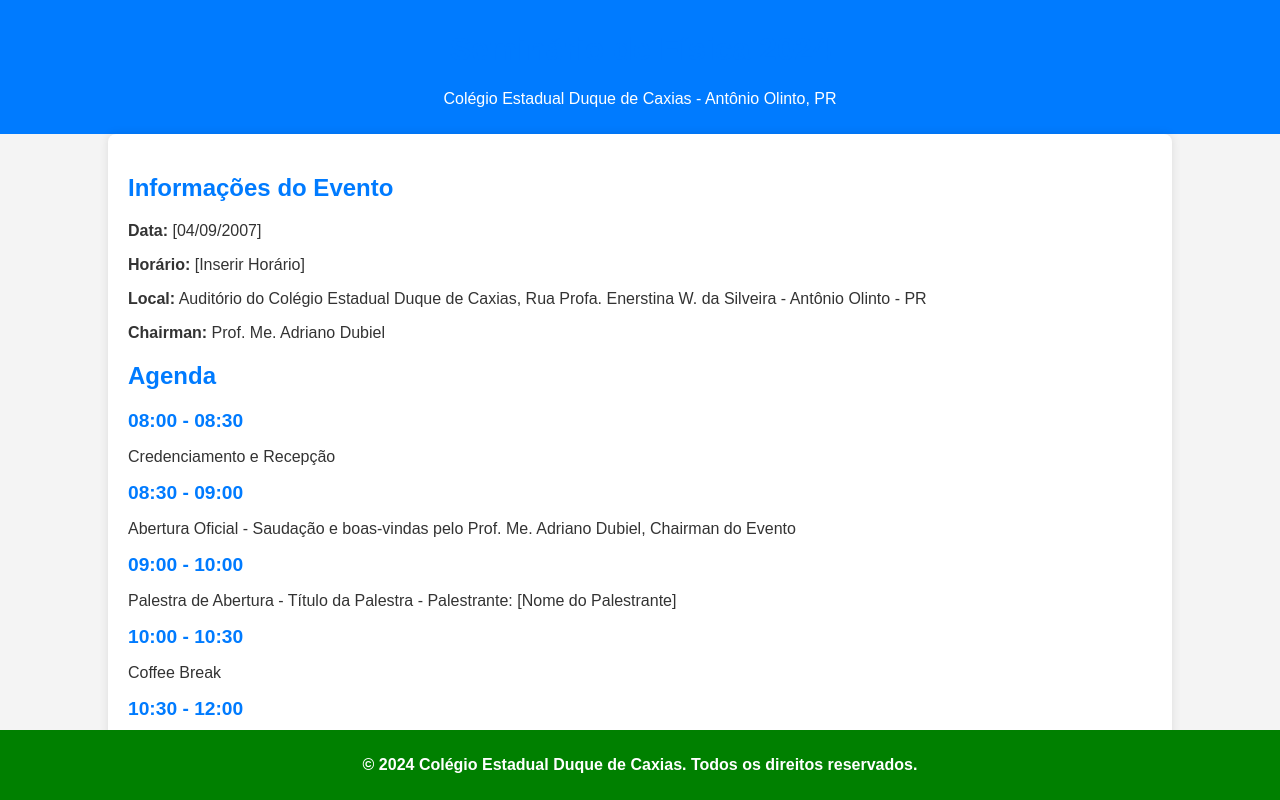
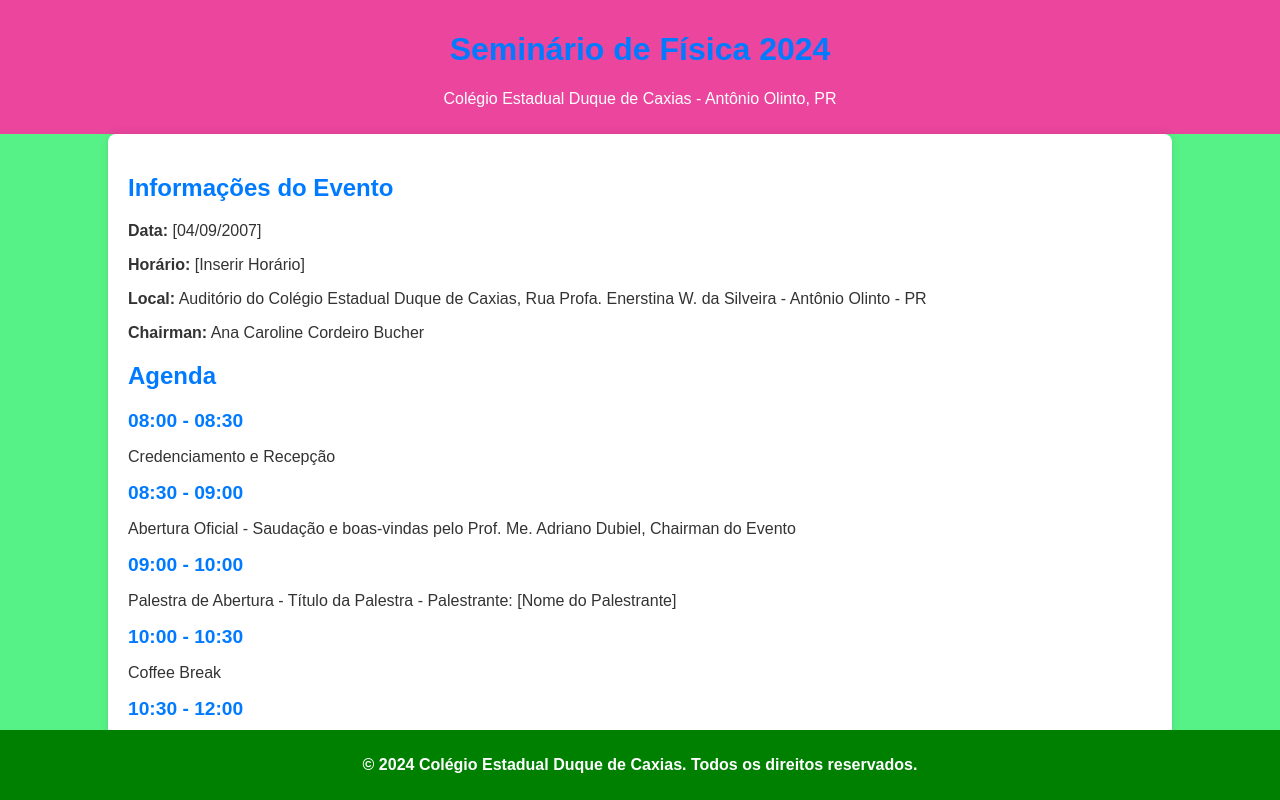
Before and after one commit to anacaroline244/3-A, a plain HTML site: page index.html in a window 1280 px wide. Shown: the top 800 px of the page. Drawn offline with Linux system fonts and the light colour scheme.

Commit message:
Update index.html

```diff
--- a/index.html
+++ b/index.html
@@ -10,11 +10,11 @@
             font-family: Arial, sans-serif;
             margin: 0;
             padding: 0;
-            background-color: #f4f4f4;
+            background-color: #57F287;
             color: #333;
         }
         header {
-            background-color: #007bff;
+            background-color: #EB459E;
             color: white;
             padding: 10px 20px;
             text-align: center;
@@ -59,7 +59,7 @@
         <p><strong>Data:</strong> [04/09/2007]</p>
         <p><strong>Horário:</strong> [Inserir Horário]</p>
         <p><strong>Local:</strong> Auditório do Colégio Estadual Duque de Caxias, Rua Profa. Enerstina W. da Silveira - Antônio Olinto - PR</p>
-        <p><strong>Chairman:</strong> Prof. Me. Adriano Dubiel</p>
+        <p><strong>Chairman:</strong> Ana Caroline Cordeiro Bucher</p>
 
         <h2>Agenda</h2>
         <div class="agenda-item">
```
